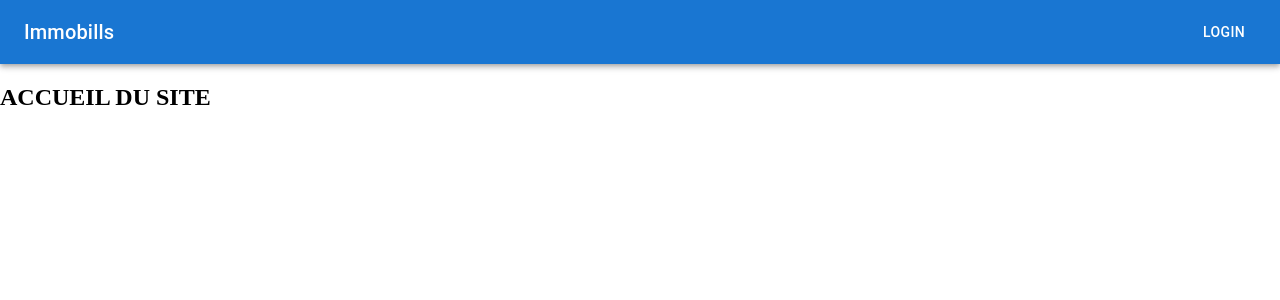
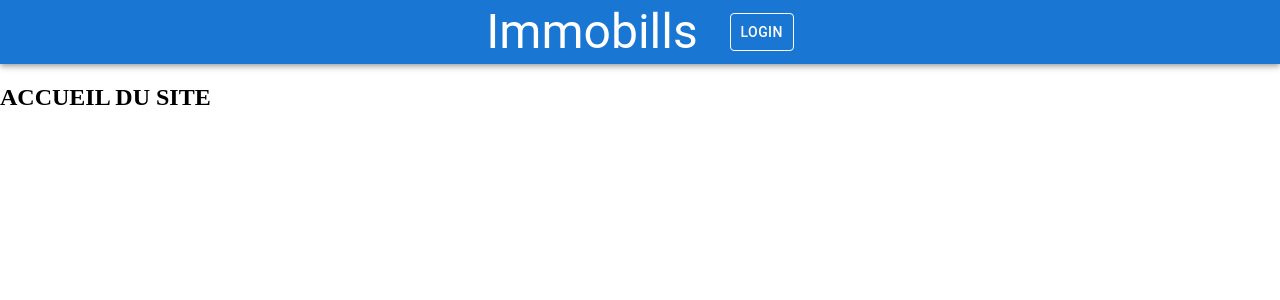
Before and after one commit to ecko9/front-end-marketplace, a React (Create React App) app: page / in a window 1280 px wide. Shown: the top 300 px of the page. Built offline with nearby package versions, Linux system fonts and the light colour scheme.

Commit message:
components: change navbar box

```diff
--- a/src/components/NavBar/index.jsx
+++ b/src/components/NavBar/index.jsx
@@ -19,11 +19,11 @@ const NavBar = ()  => {
   return (
     <Box sx={{ flexGrow: 1 }}>
       <AppBar position="static">
-        <Toolbar>
-          <Typography variant="h6" component="div" sx={{ flexGrow: 1 }}>
+        <Toolbar sx={{ display: 'flex', justifyContent: 'center', mx: "auto"}}>
+          <Typography variant="h3" component="div"  sx={{ mr: 4 }}>
             Immobills
           </Typography>
-          <Button color="inherit" onClick={handleClick}>Login</Button>
+          <Button color="inherit" onClick={handleClick} sx={{ border: 1, BorderColor: 'error.success' }} className="login-button">Login</Button>
         </Toolbar>
       </AppBar>
     </Box>
```
